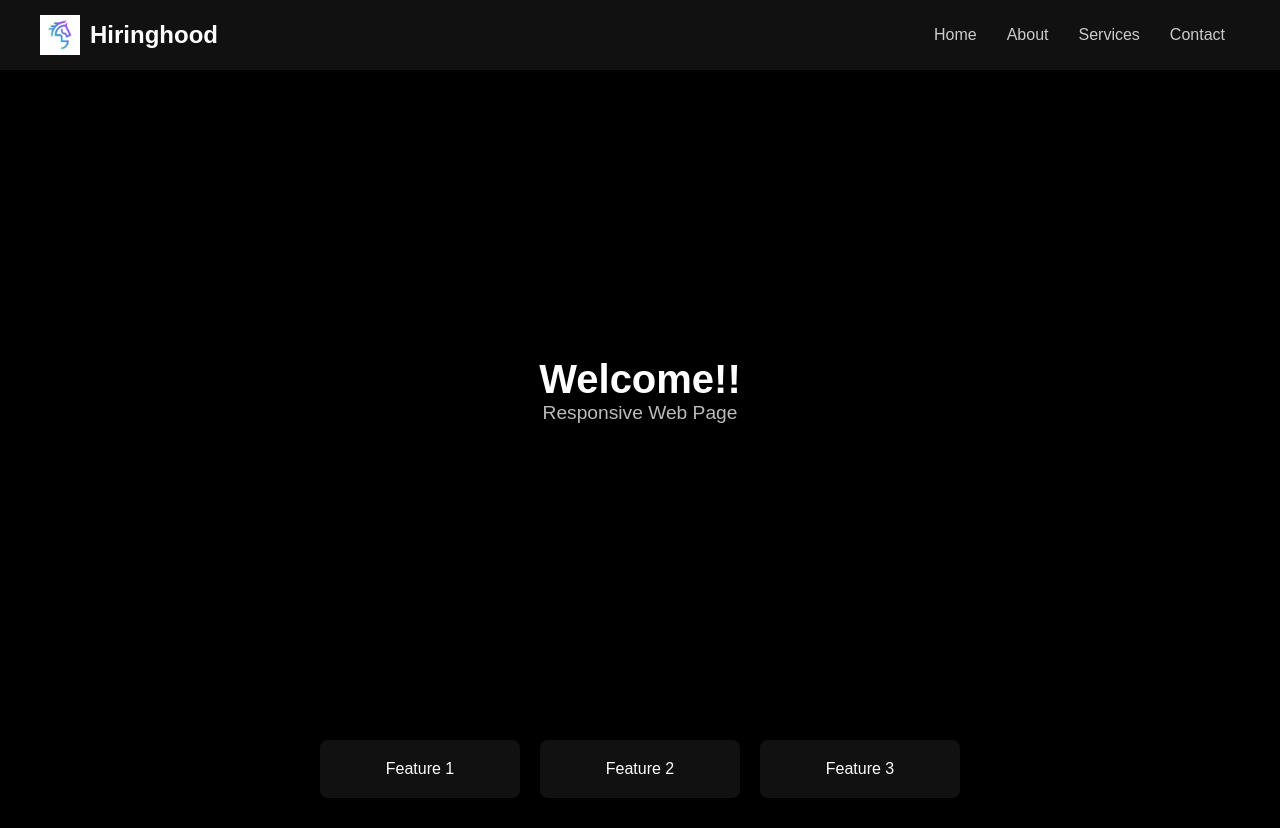
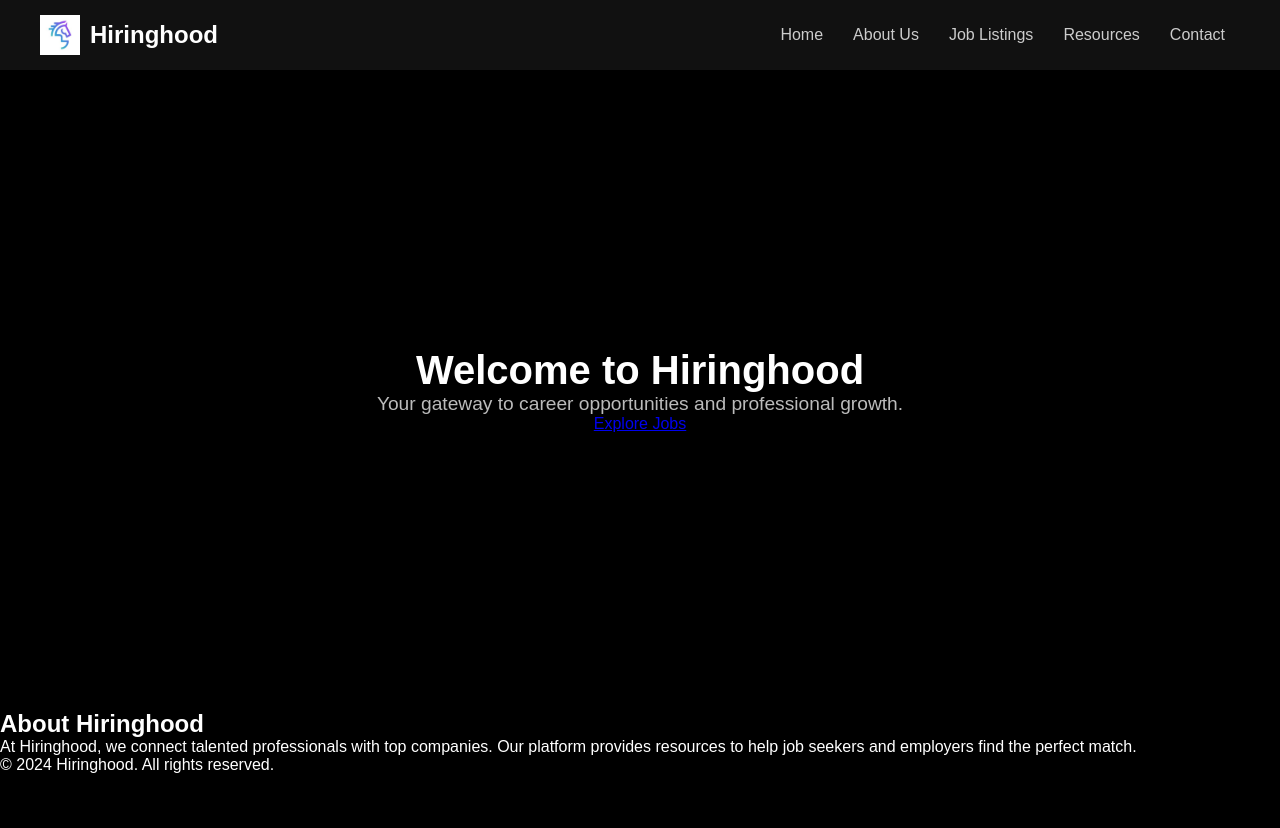
Before and after one commit to Priyaadevi/Responsive-WebSite, a plain HTML site: page index.html in a window 1280 px wide. After the commit the page ends 800 px from the top, so only its background shows below. Drawn offline with Linux system fonts and the light colour scheme.

Commit message:
Update index.html

```diff
--- a/index.html
+++ b/index.html
@@ -3,20 +3,21 @@
 <head>
     <meta charset="UTF-8">
     <meta name="viewport" content="width=device-width, initial-scale=1.0">
-    <title>Responsive Web Page</title>
+    <title>Hiringhood - Empowering Your Career</title>
     <link rel="stylesheet" href="responsivepage.css">
 </head>
 <body>
     <header>
         <nav>
             <div class="logo">
-                <img src="logo.jpg" alt="Logo">
+                <img src="logo.jpg" alt="Hiringhood Logo">
                 Hiringhood
             </div>
             <ul class="nav-links">
                 <li><a href="#">Home</a></li>
-                <li><a href="#">About</a></li>
-                <li><a href="#">Services</a></li>
+                <li><a href="#">About Us</a></li>
+                <li><a href="#">Job Listings</a></li>
+                <li><a href="#">Resources</a></li>
                 <li><a href="#">Contact</a></li>
             </ul>
             <div class="menu-icon">☰</div>
@@ -24,15 +25,19 @@
     </header>
 
     <section class="hero">
-        <h1>Welcome!!</h1>
-        <p>Responsive Web Page</p>
+        <h1>Welcome to Hiringhood</h1>
+        <p>Your gateway to career opportunities and professional growth.</p>
+        <a href="#" class="btn">Explore Jobs</a>
     </section>
 
-    <section class="content">
-        <div class="box">Feature 1</div>
-        <div class="box">Feature 2</div>
-        <div class="box">Feature 3</div>
+    <section class="about">
+        <h2>About Hiringhood</h2>
+        <p>At Hiringhood, we connect talented professionals with top companies. Our platform provides resources to help job seekers and employers find the perfect match.</p>
     </section>
+
+    <footer>
+        <p>&copy; 2024 Hiringhood. All rights reserved.</p>
+    </footer>
 
     <script src="responsive.js"></script>
 </body>
```
